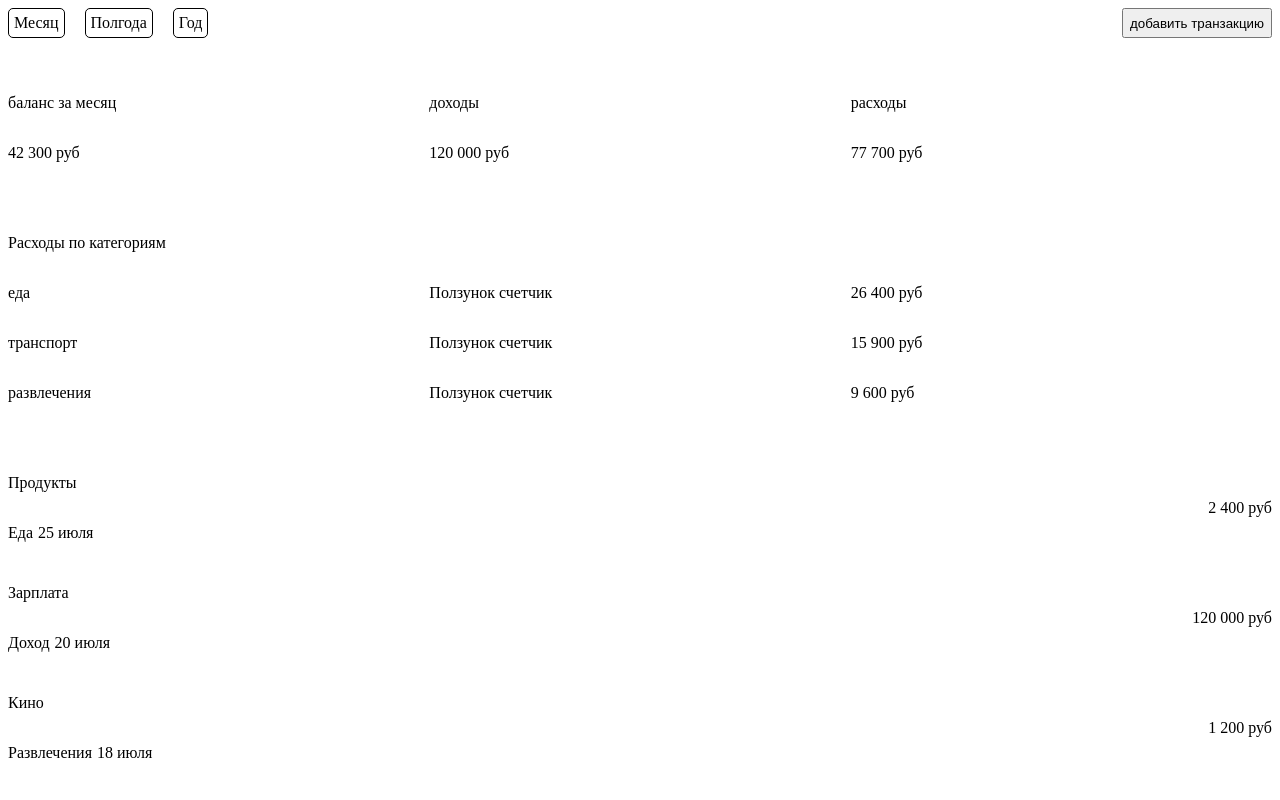
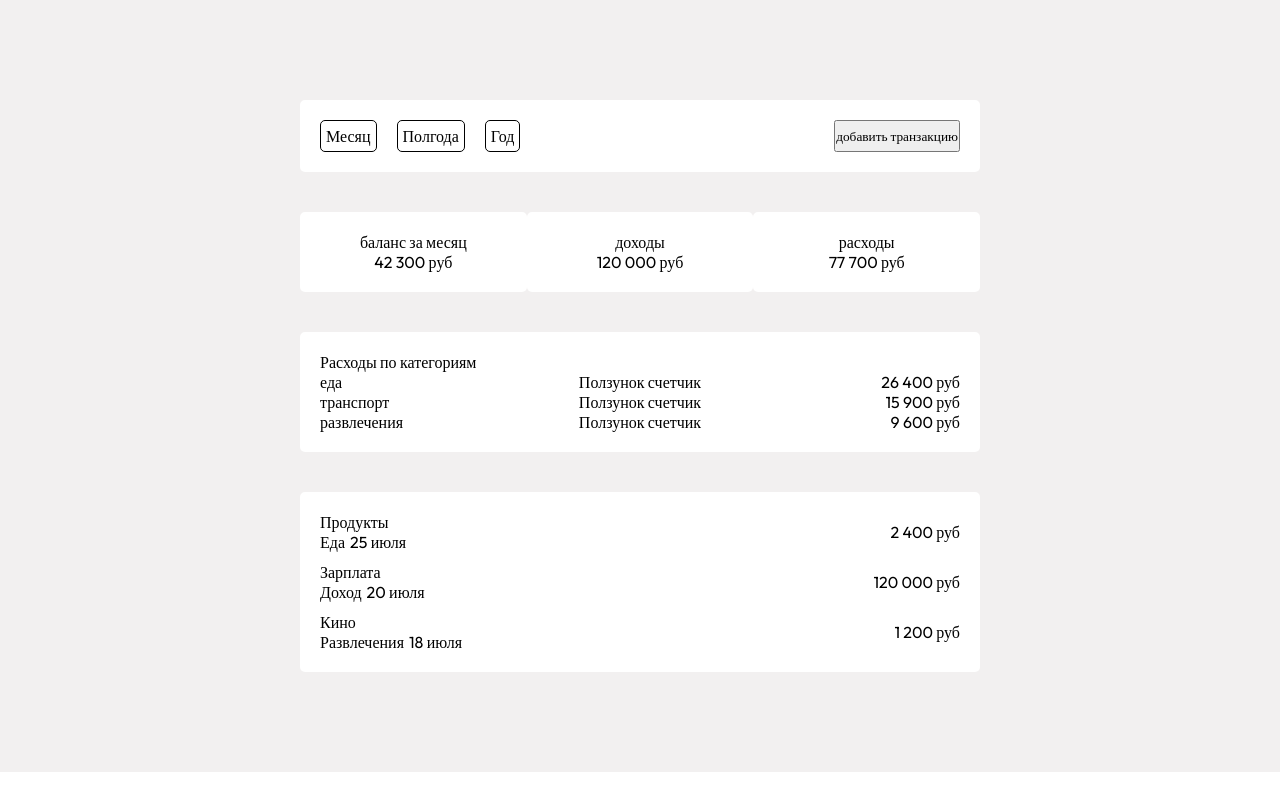
Before and after one commit to DanielFilimonov/transactionsProject, a React (Vite) app in the folder finance/: page / in a window 1280 px wide. Built offline with nearby package versions, Linux system fonts and the light colour scheme.

Commit message:
улучшил стили

```diff
--- a/finance/src/components/dateFilters/dateFiltersBlock/DateFiltersBlock.css
+++ b/finance/src/components/dateFilters/dateFiltersBlock/DateFiltersBlock.css
@@ -1,4 +1,5 @@
 .dateFiltersBlock__wrapper {
   display: flex;
   gap: 20px;
+
 }
--- a/finance/src/components/dateFilters/dateFiltersBlock/DateFiltersBlock.jsx
+++ b/finance/src/components/dateFilters/dateFiltersBlock/DateFiltersBlock.jsx
@@ -1,6 +1,6 @@
 import DateFiltersItem from "../DateFiltersItem/DateFiltersItem";
 
-import "./DateFiltersBlock.css";
+import "./dateFiltersBlock.css";
 
 const DateFiltersBlock = () => {
 	return (
--- a/finance/src/components/dateFilters/dateFiltersItem/DateFiltersItem.jsx
+++ b/finance/src/components/dateFilters/dateFiltersItem/DateFiltersItem.jsx
@@ -1,4 +1,4 @@
-import './DateFiltersItem.css'
+import './dateFiltersItem.css'
 
 const DateFiltersItem = ({ filterText }) => {
 
--- a/finance/src/components/latestTransactions/latestTransactionsBlock/latestTransactionsBlock.css
+++ b/finance/src/components/latestTransactions/latestTransactionsBlock/latestTransactionsBlock.css
@@ -2,4 +2,7 @@
   display: flex;
   flex-direction: column;
   gap: 10px;
+  background-color: white;
+	border-radius: 5px;
+	padding: 20px;
 }
--- a/finance/src/components/main-page/mainPage.css
+++ b/finance/src/components/main-page/mainPage.css
@@ -1,3 +1,14 @@
+.mainPage__wrapper {
+  background-color: #f2f0f0;
+  padding: 100px 300px;
+}
+
+.mainPage__header{
+  background-color: white;
+  border-radius: 5px;
+  padding: 20px;
+}
+
 .mainPage__wrapper{
   display: flex;
   flex-direction: column;
--- a/finance/src/components/totalAmounts/totalAmountBlock/totalAmountBlock.css
+++ b/finance/src/components/totalAmounts/totalAmountBlock/totalAmountBlock.css
@@ -1,5 +1,6 @@
 .totalAmountBlock__wrapper {
 	display: grid;
 	grid-template-columns: repeat(3, 1fr);
-  justify-content: center;
+	justify-content: center;
+
 }
--- a/finance/src/components/totalAmounts/totalAmountItem/TotalAmountItem.css
+++ b/finance/src/components/totalAmounts/totalAmountItem/TotalAmountItem.css
@@ -2,5 +2,8 @@
 	display: flex;
 	flex-direction: column;
 	justify-content: flex-start;
-	align-items: flex-start;
+	align-items: center;
+	background-color: white;
+	border-radius: 5px;
+	padding: 20px;
 }
--- a/finance/src/components/totalAmounts/totalAmountItem/TotalAmountItem.jsx
+++ b/finance/src/components/totalAmounts/totalAmountItem/TotalAmountItem.jsx
@@ -1,4 +1,4 @@
-import './TotalAmountItem.css'
+import './totalAmountItem.css'
 
 const TotalAmountItem = ({ amountTitle, amount }) => {
 
--- a/finance/src/components/totalAmountsCategories/totalAmountCategoryItem/totalAmountCategoryItem.css
+++ b/finance/src/components/totalAmountsCategories/totalAmountCategoryItem/totalAmountCategoryItem.css
@@ -2,5 +2,18 @@
   display: grid;
   grid-template-columns: repeat(3, 1fr);
   align-items: center;
-  justify-content: center;
+  justify-content: space-between;
+
 }
+
+.totalAmountCategoryItem__title{
+  text-align: start;
+}
+
+.totalAmountCategoryItem__count-bar{
+   text-align: center;
+}
+
+.totalAmountCategoryItem__amount{
+   text-align: end;
+}
--- a/finance/src/components/totalAmountsCategories/totalAmountsCategoriesBlock/totalAmountsCategoriesBlock.css
+++ b/finance/src/components/totalAmountsCategories/totalAmountsCategoriesBlock/totalAmountsCategoriesBlock.css
@@ -2,4 +2,7 @@
   display: flex;
   flex-direction: column;
   justify-content: space-between;
+  background-color: white;
+	border-radius: 5px;
+	padding: 20px;
 }
--- a/finance/src/index.css
+++ b/finance/src/index.css
@@ -1,111 +1,30 @@
-:root {
-  --text: #6b6375;
-  --text-h: #08060d;
-  --bg: #fff;
-  --border: #e5e4e7;
-  --code-bg: #f4f3ec;
-  --accent: #aa3bff;
-  --accent-bg: rgba(170, 59, 255, 0.1);
-  --accent-border: rgba(170, 59, 255, 0.5);
-  --social-bg: rgba(244, 243, 236, 0.5);
-  --shadow:
-    rgba(0, 0, 0, 0.1) 0 10px 15px -3px, rgba(0, 0, 0, 0.05) 0 4px 6px -2px;
-
-  --sans: system-ui, 'Segoe UI', Roboto, sans-serif;
-  --heading: system-ui, 'Segoe UI', Roboto, sans-serif;
-  --mono: ui-monospace, Consolas, monospace;
-
-  font: 18px/145% var(--sans);
-  letter-spacing: 0.18px;
-  color-scheme: light dark;
-  color: var(--text);
-  background: var(--bg);
-  font-synthesis: none;
-  text-rendering: optimizeLegibility;
-  -webkit-font-smoothing: antialiased;
-  -moz-osx-font-smoothing: grayscale;
-
-  @media (max-width: 1024px) {
-    font-size: 16px;
-  }
-}
-
-@media (prefers-color-scheme: dark) {
-  :root {
-    --text: #9ca3af;
-    --text-h: #f3f4f6;
-    --bg: #16171d;
-    --border: #2e303a;
-    --code-bg: #1f2028;
-    --accent: #c084fc;
-    --accent-bg: rgba(192, 132, 252, 0.15);
-    --accent-border: rgba(192, 132, 252, 0.5);
-    --social-bg: rgba(47, 48, 58, 0.5);
-    --shadow:
-      rgba(0, 0, 0, 0.4) 0 10px 15px -3px, rgba(0, 0, 0, 0.25) 0 4px 6px -2px;
-  }
-
-  #social .button-icon {
-    filter: invert(1) brightness(2);
-  }
+@import url('https://fonts.googleapis.com/css2?family=Outfit:wght@100..900&display=swap');
+* {
+  padding: 0;
+  margin: 0;
+  box-sizing: border-box;
+  font-family: Outfit;
 }
 
 body {
-  margin: 0;
+  min-height: 100vh;
 }
 
-#root {
-  width: 1126px;
-  max-width: 100%;
-  margin: 0 auto;
-  text-align: center;
-  border-inline: 1px solid var(--border);
-  min-height: 100svh;
-  display: flex;
-  flex-direction: column;
-  box-sizing: border-box;
+a {
+  text-decoration: none;
+  color: inherit;
 }
 
-h1,
-h2 {
-  font-family: var(--heading);
-  font-weight: 500;
-  color: var(--text-h);
+.app {
+  width: 80%;
+  margin: auto
 }
 
-h1 {
-  font-size: 56px;
-  letter-spacing: -1.68px;
-  margin: 32px 0;
-  @media (max-width: 1024px) {
-    font-size: 36px;
-    margin: 20px 0;
+@keyframes fadeIn {
+  0% {
+    opacity: 0;
+  }
+  100% {
+    opacity: 1;
   }
 }
-h2 {
-  font-size: 24px;
-  line-height: 118%;
-  letter-spacing: -0.24px;
-  margin: 0 0 8px;
-  @media (max-width: 1024px) {
-    font-size: 20px;
-  }
-}
-p {
-  margin: 0;
-}
-
-code,
-.counter {
-  font-family: var(--mono);
-  display: inline-flex;
-  border-radius: 4px;
-  color: var(--text-h);
-}
-
-code {
-  font-size: 15px;
-  line-height: 135%;
-  padding: 4px 8px;
-  background: var(--code-bg);
-}
--- a/finance/src/main.jsx
+++ b/finance/src/main.jsx
@@ -4,6 +4,7 @@ import { Provider } from "react-redux";
 
 import store from './store/store.js';
 import App from './App.jsx'
+import './index.css'
 
 createRoot(document.getElementById("root")).render(
 	<StrictMode>
```
Also changed, not shown: 1 other file (tests, documents, lock files or other folders).
